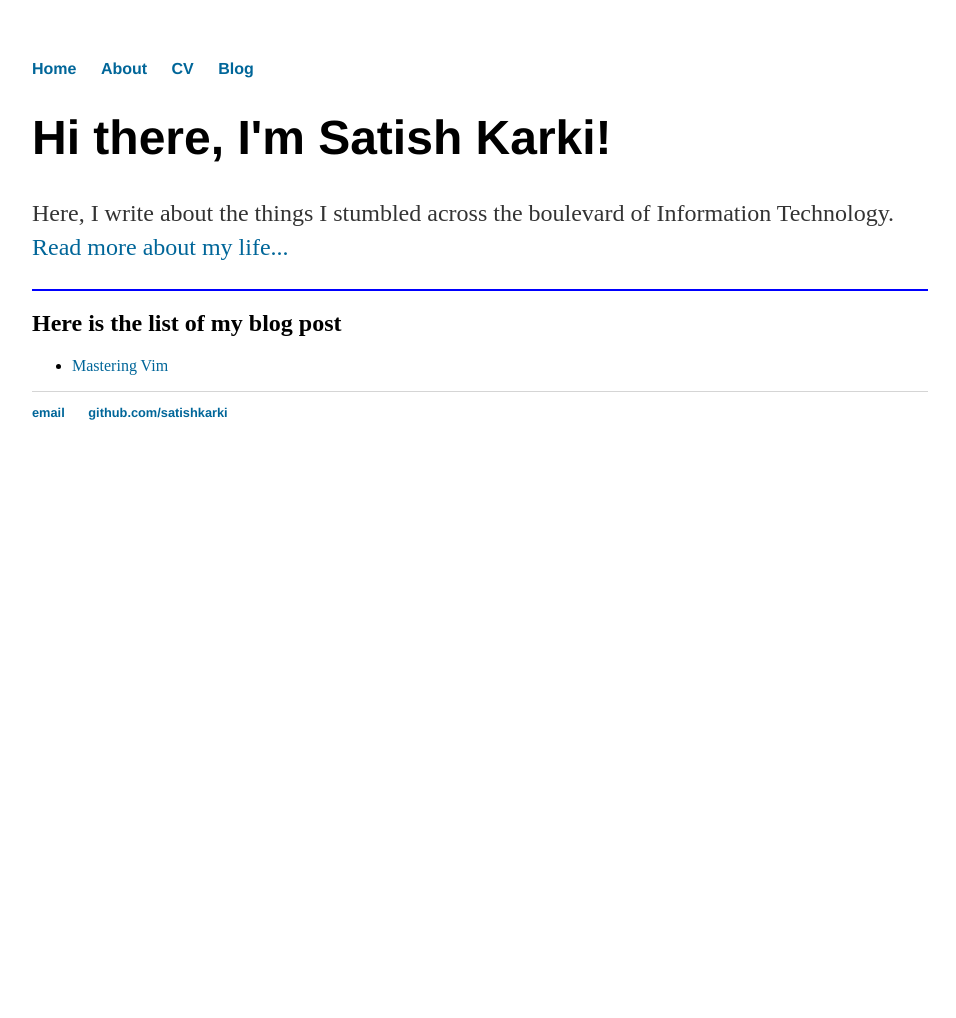
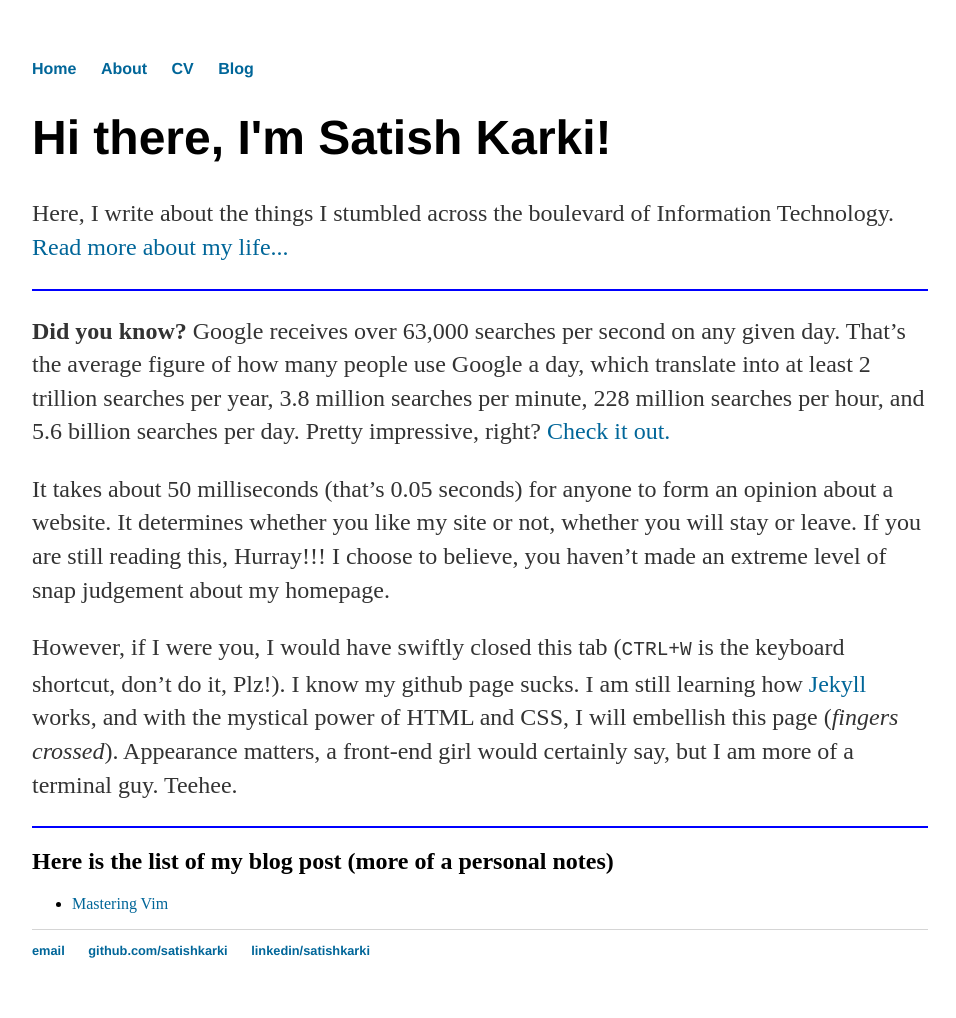
Before and after one commit to satishkarki/firstblog, a Jekyll site: the page built from index.md, in a window 1280 px wide. Shown: the whole page, without its empty margins (160-1116 px from the left). Built offline with Jekyll 4.4.1, drawn with Linux system fonts in a browser that asks for light colours; before the commit the page ends 900 px from its top, so only the background shows below that.

Commit message:
Home page ready

```diff
--- a/_layouts/default.html
+++ b/_layouts/default.html
@@ -23,6 +23,7 @@
 	    		<ul>
 	        		<li><a href="mailto:karking.satish@gmail.com">email</a></li>
 	        		<li><a href="https://github.com/satishkarki">github.com/satishkarki</a></li>
+					<li><a href="https://www.linkedin.com/in/satishkarki">linkedin/satishkarki</a></li>
 				</ul>
 			</footer>
 		</body>
--- a/index.html
+++ /dev/null
@@ -1,17 +0,0 @@
----
-layout: default
-title: Satish Karki
----
-<div class="blurb">
-	<h1>Hi there, I'm Satish Karki!</h1>
-	<p>Here, I write about the things I stumbled across the boulevard of Information Technology. <a href="/about">Read more about my life...</a></p>
-</div><!-- /.blurb -->
-<hr style="height:2px;border-width:0;color:blue;background-color:blue">
-<h2>Here is the list of my blog post</h2>
-<ul>
-	{% for post in site.posts %}
-	  <li>
-		<a href="{{ post.url }}">{{ post.title }}</a>
-	  </li>
-	{% endfor %}
-  </ul>
--- /dev/null
+++ b/index.md
@@ -0,0 +1,24 @@
+---
+layout: default
+title: Satish Karki
+---
+<div class="blurb">
+	<h1>Hi there, I'm Satish Karki!</h1>
+	<p>Here, I write about the things I stumbled across the boulevard of Information Technology. <a href="/about">Read more about my life...</a></p>
+</div><!-- /.blurb -->
+<hr style="height:2px;border-width:0;color:blue;background-color:blue">
+**Did you know?** Google receives over 63,000 searches per second on any given day. That's the average figure of how many people use Google a day, which translate into at least 2 trillion searches per year, 3.8 million searches per minute, 228 million searches per hour, and 5.6 billion searches per day. Pretty impressive, right? [Check it out.](https://www.internetlivestats.com/)
+
+It takes about 50 milliseconds (that's 0.05 seconds) for anyone to form an opinion about a website. It determines whether you like my site or not, whether you will stay or leave. If you are still reading this, Hurray!!! I choose to believe, you haven't made an extreme level of snap judgement about my homepage.
+
+However, if I were you, I would have swiftly closed this tab (`CTRL+W` is the keyboard shortcut, don't do it, Plz!). I know my github page sucks. I am still learning how [Jekyll](https://jekyllrb.com/) works, and with the mystical power of HTML and CSS, I will embellish this page (*fingers crossed*). Appearance matters, a front-end girl would certainly say, but I am more of a terminal guy. Teehee.
+
+<hr style="height:2px;border-width:0;color:blue;background-color:blue">
+<h2>Here is the list of my blog post (more of a personal notes)</h2>
+<ul>
+	{% for post in site.posts %}
+	  <li>
+		<a href="{{ post.url }}">{{ post.title }}</a>
+	  </li>
+	{% endfor %}
+  </ul>
```
